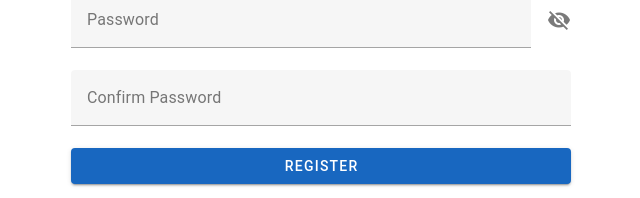
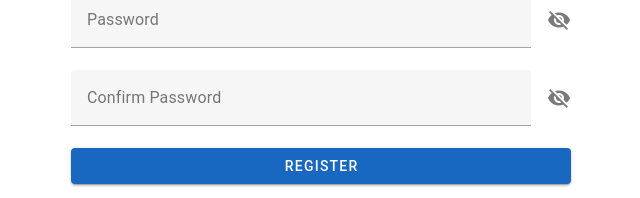
Before and after one commit to jakaskerjanc/cybersec-password-mock-website, a Vue app: page / in a window 1280 px wide. Both pictures are taken after a click on the button "CREATE ACCOUNT". Shown: the part 369-567 px from the top of the page, without its empty margins (319-959 px from the left). Built offline with nearby package versions, Linux system fonts and the light colour scheme.

Commit message:
Add eye to confirm password, autofill with nudge

```diff
--- a/src/components/RegisterForm.vue
+++ b/src/components/RegisterForm.vue
@@ -34,7 +34,9 @@
     <v-text-field
       v-model="confirmPassword"
       label="Confirm Password"
-      type="password"
+      :type="showConfirmPassword ? 'text' : 'password'"
+      :append-icon="showConfirmPassword ? 'mdi-eye' : 'mdi-eye-off'"
+      @click:append="showConfirmPassword = !showConfirmPassword"
     />
     <v-btn
       color="primary"
@@ -53,6 +55,7 @@ import { generateRandomPassword } from '../composables/utils'
 
 const isOverlayOpen = ref(false)
 const showPassword = ref(false)
+const showConfirmPassword = ref(false)
 const generatedPasswordSelected = ref(false)
 
 const email = ref('')
@@ -103,6 +106,7 @@ function validate3C12(password: string) {
 
 function onPasswordSelected() {
   password.value = generatedPassword.value
+  confirmPassword.value = generatedPassword.value
   showPassword.value = false
   isOverlayOpen.value = false
   generatedPasswordSelected.value = true
```
